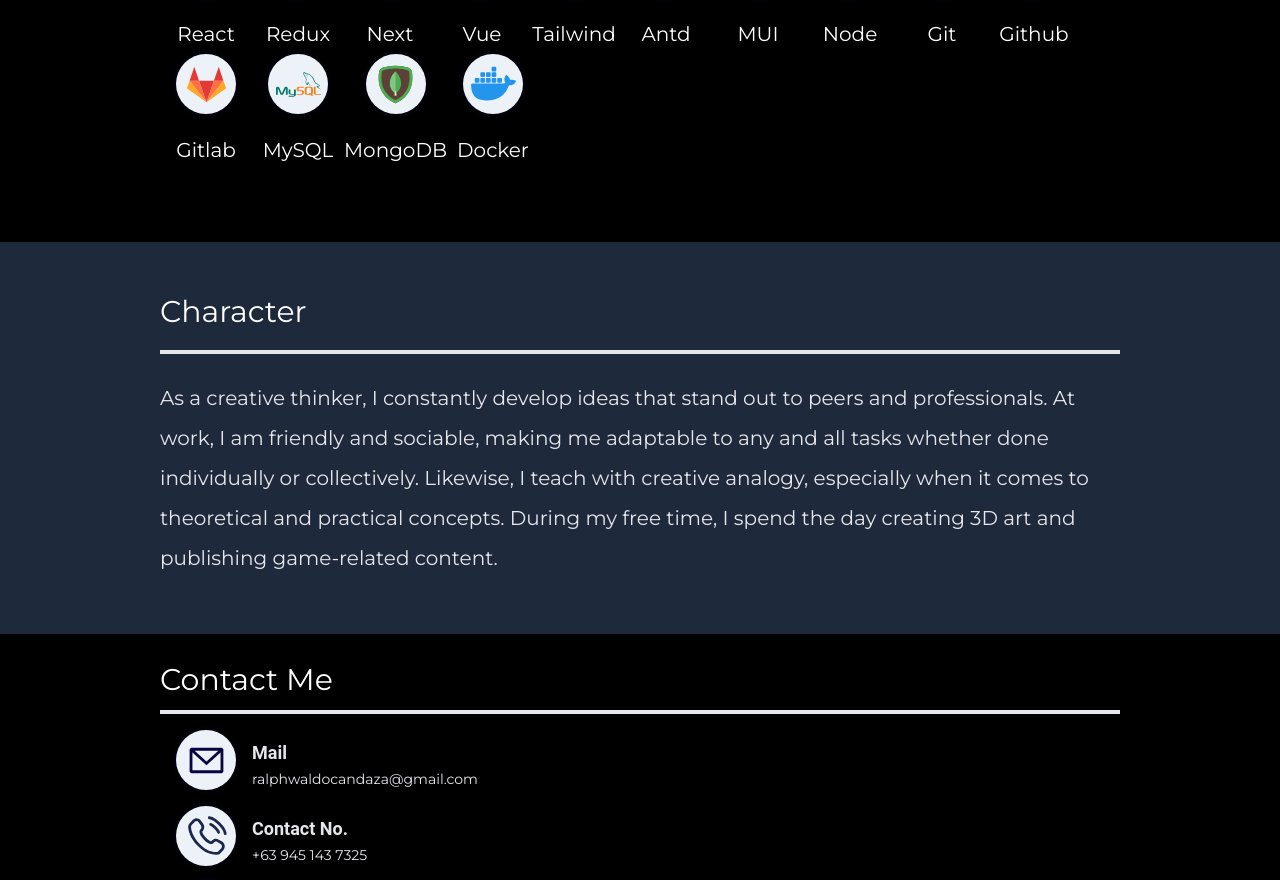
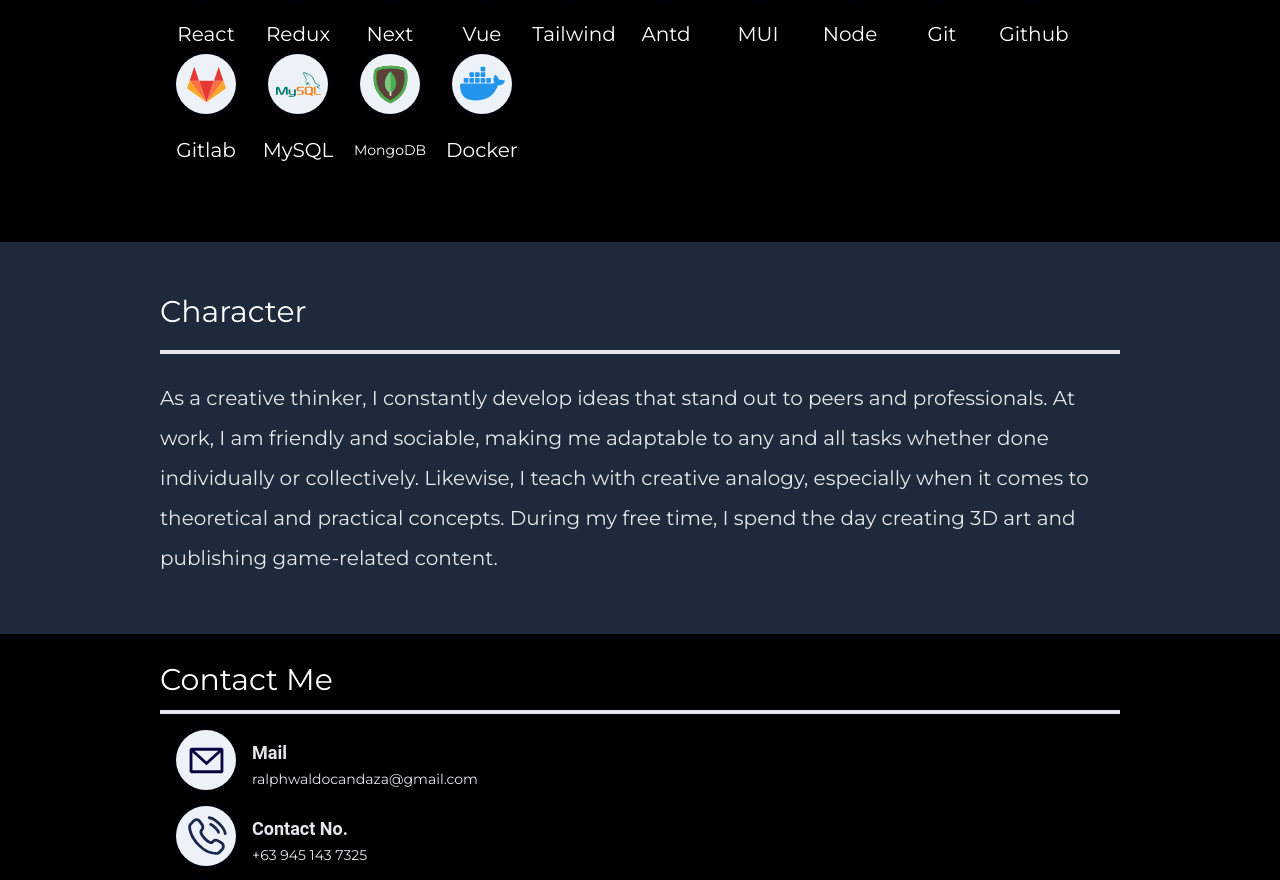
Before and after one commit to wreckingralph06/online-portfolio, a Next.js app: page / in a window 1280 px wide. Shown: the part 3389-4269 px from the top of the page. Built offline with nearby package versions, Linux system fonts and the light colour scheme.

Commit message:
Reduced font size for MongoDB text

```diff
--- a/pages/sections/SkillsSection.js
+++ b/pages/sections/SkillsSection.js
@@ -121,8 +121,8 @@ function SkillsSection() {
           <div className="mx-4 icon-container">
             <ImageContainer imgClass={"icon-img"} imageKey={mongodb_logo} />
           </div>
-          <span style={{ fontSize: "14px" }}>
-            <p style={{ color: "white" }}>MongoDB</p>
+          <span style={{ fontSize: "12px" }}>
+            <p style={{ color: "white", fontSize: "14px" }}>MongoDB</p>
           </span>
         </div>
         <div className="flex flex-col items-center">
```
